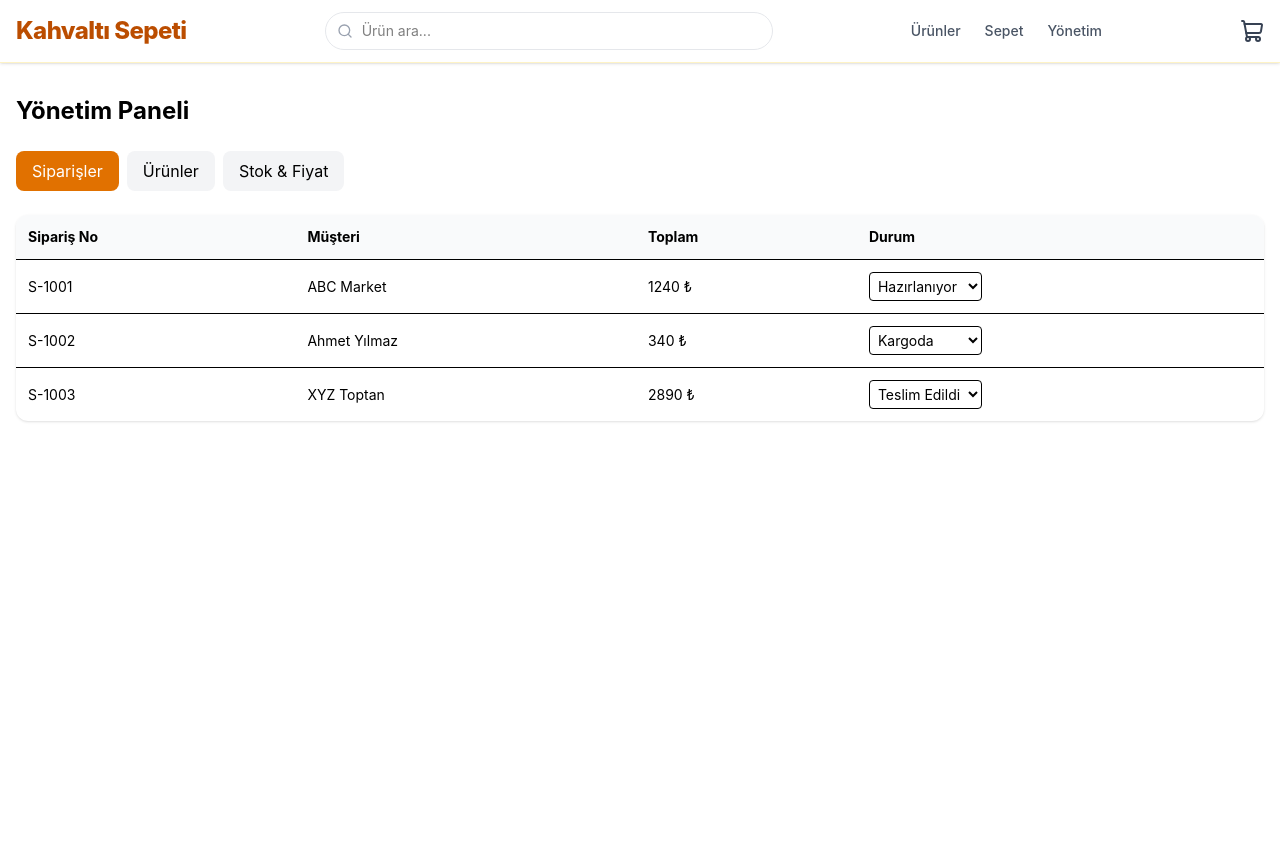
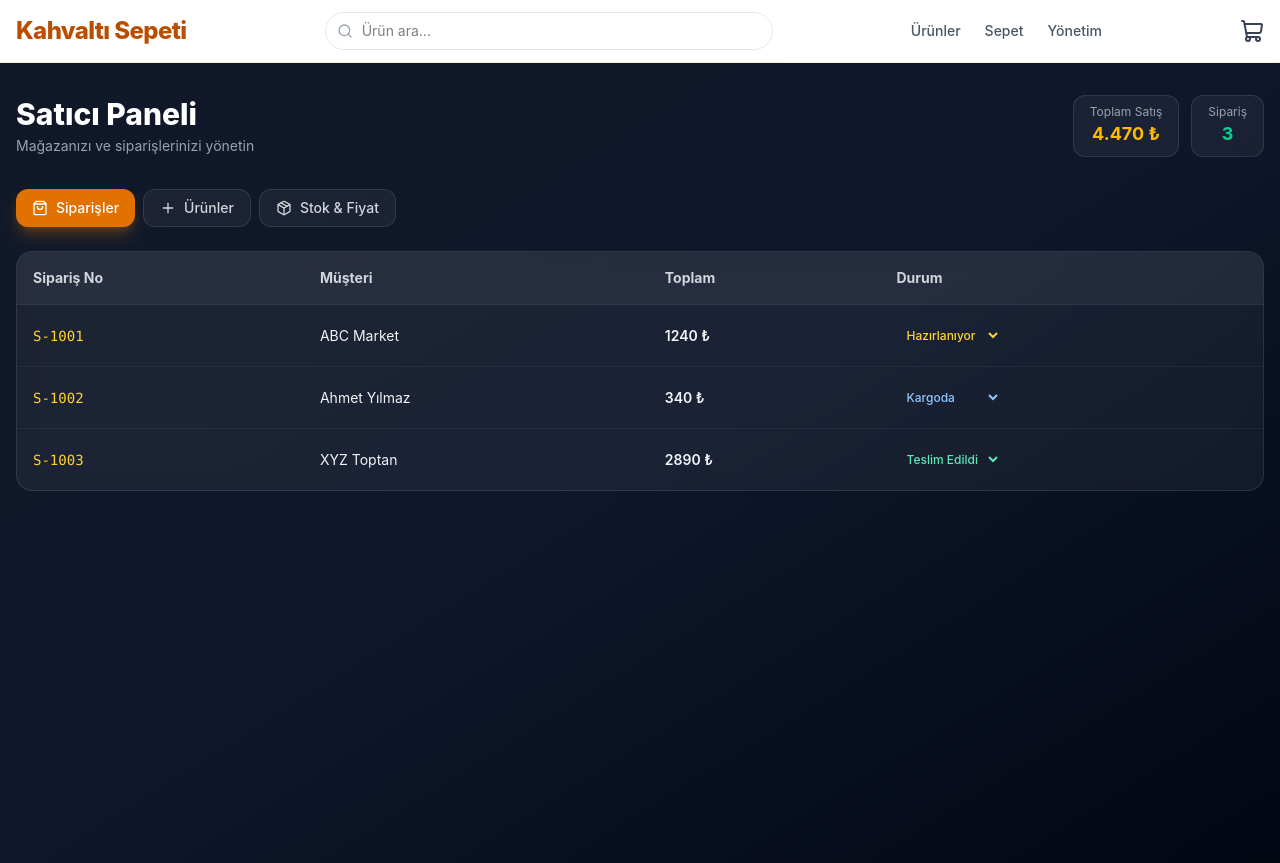
Before and after one commit to tektas590-source/kafulluk-gurme, a React (Vite) app: page /admin in a window 1280 px wide. Before the commit the page ends 800 px from the top, so only its background shows below. Built offline with nearby package versions, Linux system fonts and the light colour scheme.

Commit message:
Dark modern admin dashboard

```diff
--- a/src/pages/Admin.jsx
+++ b/src/pages/Admin.jsx
@@ -1,5 +1,5 @@
 import { useState } from 'react'
-import { Plus, Package, DollarSign } from 'lucide-react'
+import { Plus, Package, DollarSign, TrendingUp, ShoppingBag } from 'lucide-react'
 
 const orders = [
   { id: 'S-1001', customer: 'ABC Market', total: 1240, status: 'Hazırlanıyor' },
@@ -7,32 +7,65 @@ const orders = [
   { id: 'S-1003', customer: 'XYZ Toptan', total: 2890, status: 'Teslim Edildi' },
 ]
 
+const statusColor = {
+  'Hazırlanıyor': 'bg-amber-500/20 text-amber-300',
+  'Kargoda': 'bg-blue-500/20 text-blue-300',
+  'Teslim Edildi': 'bg-emerald-500/20 text-emerald-300',
+}
+
 export default function Admin() {
   const [tab, setTab] = useState('orders')
 
   return (
+    <div className="min-h-screen bg-gradient-to-br from-gray-900 via-slate-900 to-gray-950 text-gray-100">
       <main className="max-w-7xl mx-auto px-4 py-8">
-      <h2 className="text-2xl font-bold mb-6">Yönetim Paneli</h2>
-      <div className="flex gap-2 mb-6">
-        <button onClick={() => setTab('orders')} className={`px-4 py-2 rounded-lg ${tab === 'orders' ? 'bg-amber-600 text-white' : 'bg-gray-100'}`}>Siparişler</button>
-        <button onClick={() => setTab('products')} className={`px-4 py-2 rounded-lg ${tab === 'products' ? 'bg-amber-600 text-white' : 'bg-gray-100'}`}>Ürünler</button>
-        <button onClick={() => setTab('stock')} className={`px-4 py-2 rounded-lg ${tab === 'stock' ? 'bg-amber-600 text-white' : 'bg-gray-100'}`}>Stok & Fiyat</button>
+        <div className="flex items-center justify-between mb-8">
+          <div>
+            <h2 className="text-3xl font-extrabold text-white">Satıcı Paneli</h2>
+            <p className="text-gray-400 text-sm mt-1">Mağazanızı ve siparişlerinizi yönetin</p>
+          </div>
+          <div className="hidden md:flex gap-3">
+            <div className="bg-white/5 border border-white/10 rounded-xl px-4 py-2 text-center">
+              <p className="text-xs text-gray-400">Toplam Satış</p>
+              <p className="text-lg font-bold text-amber-400">4.470 ₺</p>
+            </div>
+            <div className="bg-white/5 border border-white/10 rounded-xl px-4 py-2 text-center">
+              <p className="text-xs text-gray-400">Sipariş</p>
+              <p className="text-lg font-bold text-emerald-400">3</p>
+            </div>
+          </div>
+        </div>
+
+        <div className="flex gap-2 mb-6 flex-wrap">
+          {[
+            { key: 'orders', label: 'Siparişler', icon: ShoppingBag },
+            { key: 'products', label: 'Ürünler', icon: Plus },
+            { key: 'stock', label: 'Stok & Fiyat', icon: Package },
+          ].map(t => (
+            <button
+              key={t.key}
+              onClick={() => setTab(t.key)}
+              className={`flex items-center gap-2 px-4 py-2 rounded-xl text-sm font-medium transition ${tab === t.key ? 'bg-amber-600 text-white shadow-lg shadow-amber-600/30' : 'bg-white/5 text-gray-300 hover:bg-white/10 border border-white/10'}`}
+            >
+              <t.icon className="w-4 h-4" /> {t.label}
+            </button>
+          ))}
         </div>
 
         {tab === 'orders' && (
-        <div className="bg-white rounded-xl shadow-sm overflow-hidden">
+          <div className="bg-white/5 border border-white/10 rounded-2xl overflow-hidden backdrop-blur">
             <table className="w-full text-sm">
-            <thead className="bg-gray-50">
-              <tr><th className="p-3 text-left">Sipariş No</th><th className="p-3 text-left">Müşteri</th><th className="p-3 text-left">Toplam</th><th className="p-3 text-left">Durum</th></tr>
+              <thead className="bg-white/5">
+                <tr><th className="p-4 text-left text-gray-300">Sipariş No</th><th className="p-4 text-left text-gray-300">Müşteri</th><th className="p-4 text-left text-gray-300">Toplam</th><th className="p-4 text-left text-gray-300">Durum</th></tr>
               </thead>
               <tbody>
                 {orders.map(o => (
-                <tr key={o.id} className="border-t">
-                  <td className="p-3">{o.id}</td>
-                  <td className="p-3">{o.customer}</td>
-                  <td className="p-3">{o.total} ₺</td>
-                  <td className="p-3">
-                    <select defaultValue={o.status} className="border rounded p-1">
+                  <tr key={o.id} className="border-t border-white/5 hover:bg-white/5 transition">
+                    <td className="p-4 font-mono text-amber-300">{o.id}</td>
+                    <td className="p-4">{o.customer}</td>
+                    <td className="p-4 font-semibold">{o.total} ₺</td>
+                    <td className="p-4">
+                      <select defaultValue={o.status} className={`border-0 rounded-lg p-1.5 text-xs font-medium ${statusColor[o.status]} bg-transparent`}>
                         <option>Hazırlanıyor</option>
                         <option>Kargoda</option>
                         <option>Teslim Edildi</option>
@@ -46,38 +79,41 @@ export default function Admin() {
         )}
 
         {tab === 'products' && (
-        <div className="bg-white p-6 rounded-xl shadow-sm space-y-3 max-w-lg">
-          <h3 className="font-semibold flex items-center gap-2"><Plus className="w-4 h-4" /> Yeni Ürün Ekle</h3>
-          <input className="w-full border rounded-lg p-2" placeholder="Ürün Adı" />
-          <select className="w-full border rounded-lg p-2">
+          <div className="bg-white/5 border border-white/10 rounded-2xl p-6 max-w-lg backdrop-blur">
+            <h3 className="font-semibold flex items-center gap-2 mb-4 text-white"><Plus className="w-4 h-4 text-amber-400" /> Yeni Ürün Ekle</h3>
+            <div className="space-y-3">
+              <input className="w-full bg-white/5 border border-white/10 rounded-xl p-3 text-sm focus:outline-none focus:ring-2 focus:ring-amber-500 placeholder-gray-500" placeholder="Ürün Adı" />
+              <select className="w-full bg-white/5 border border-white/10 rounded-xl p-3 text-sm">
                 <option>Süt Ürünleri & Tereyağı</option>
                 <option>Zeytin Çeşitleri</option>
                 <option>Et Ürünleri (Sucuk/Pastırma)</option>
                 <option>Bal & Reçel & Fındık Kreması</option>
                 <option>Diğer Kahvaltılıklar</option>
               </select>
-          <input className="w-full border rounded-lg p-2" placeholder="Gramaj/Kilo" />
-          <input className="w-full border rounded-lg p-2" placeholder="Fiyat (₺)" type="number" />
-          <input className="w-full border rounded-lg p-2" placeholder="Stok" type="number" />
-          <button className="bg-amber-600 text-white px-4 py-2 rounded-lg">Kaydet</button>
+              <input className="w-full bg-white/5 border border-white/10 rounded-xl p-3 text-sm placeholder-gray-500" placeholder="Gramaj/Kilo" />
+              <input className="w-full bg-white/5 border border-white/10 rounded-xl p-3 text-sm placeholder-gray-500" placeholder="Fiyat (₺)" type="number" />
+              <input className="w-full bg-white/5 border border-white/10 rounded-xl p-3 text-sm placeholder-gray-500" placeholder="Stok" type="number" />
+              <button className="w-full bg-amber-600 hover:bg-amber-500 text-white py-3 rounded-xl font-semibold transition shadow-lg shadow-amber-600/30">Kaydet</button>
+            </div>
           </div>
         )}
 
         {tab === 'stock' && (
-        <div className="bg-white p-6 rounded-xl shadow-sm">
-          <h3 className="font-semibold flex items-center gap-2 mb-4"><Package className="w-4 h-4" /> Stok & Toptan Fiyatlandırma</h3>
+          <div className="bg-white/5 border border-white/10 rounded-2xl p-6 backdrop-blur">
+            <h3 className="font-semibold flex items-center gap-2 mb-4 text-white"><Package className="w-4 h-4 text-amber-400" /> Stok & Toptan Fiyatlandırma</h3>
             <table className="w-full text-sm">
-            <thead className="bg-gray-50">
-              <tr><th className="p-3 text-left">Ürün</th><th className="p-3 text-left">Stok</th><th className="p-3 text-left">Perakende</th><th className="p-3 text-left">Toptan</th></tr>
+              <thead className="bg-white/5">
+                <tr><th className="p-3 text-left text-gray-300">Ürün</th><th className="p-3 text-left text-gray-300">Stok</th><th className="p-3 text-left text-gray-300">Perakende</th><th className="p-3 text-left text-gray-300">Toptan</th><th className="p-3 text-left text-gray-300">Trend</th></tr>
               </thead>
               <tbody>
-              <tr className="border-t"><td className="p-3">Çiftlik Tereyağı</td><td className="p-3">40</td><td className="p-3">180 ₺</td><td className="p-3">150 ₺</td></tr>
-              <tr className="border-t"><td className="p-3">Dana Sucuk</td><td className="p-3">18</td><td className="p-3">320 ₺</td><td className="p-3">270 ₺</td></tr>
+                <tr className="border-t border-white/5 hover:bg-white/5 transition"><td className="p-3">Çiftlik Tereyağı</td><td className="p-3">40</td><td className="p-3">180 ₺</td><td className="p-3 text-emerald-300">150 ₺</td><td className="p-3"><TrendingUp className="w-4 h-4 text-emerald-400" /></td></tr>
+                <tr className="border-t border-white/5 hover:bg-white/5 transition"><td className="p-3">Dana Sucuk</td><td className="p-3">18</td><td className="p-3">320 ₺</td><td className="p-3 text-emerald-300">270 ₺</td><td className="p-3"><TrendingUp className="w-4 h-4 text-emerald-400" /></td></tr>
               </tbody>
             </table>
-          <p className="text-xs text-gray-400 mt-4 flex items-center gap-1"><DollarSign className="w-3 h-3" /> B2B toptan fiyatlandırma aktif.</p>
+            <p className="text-xs text-gray-500 mt-4 flex items-center gap-1"><DollarSign className="w-3 h-3" /> B2B toptan fiyatlandırma aktif.</p>
           </div>
         )}
       </main>
+    </div>
   )
 }
```
Lines whose indentation alone changed are shown as unchanged.
